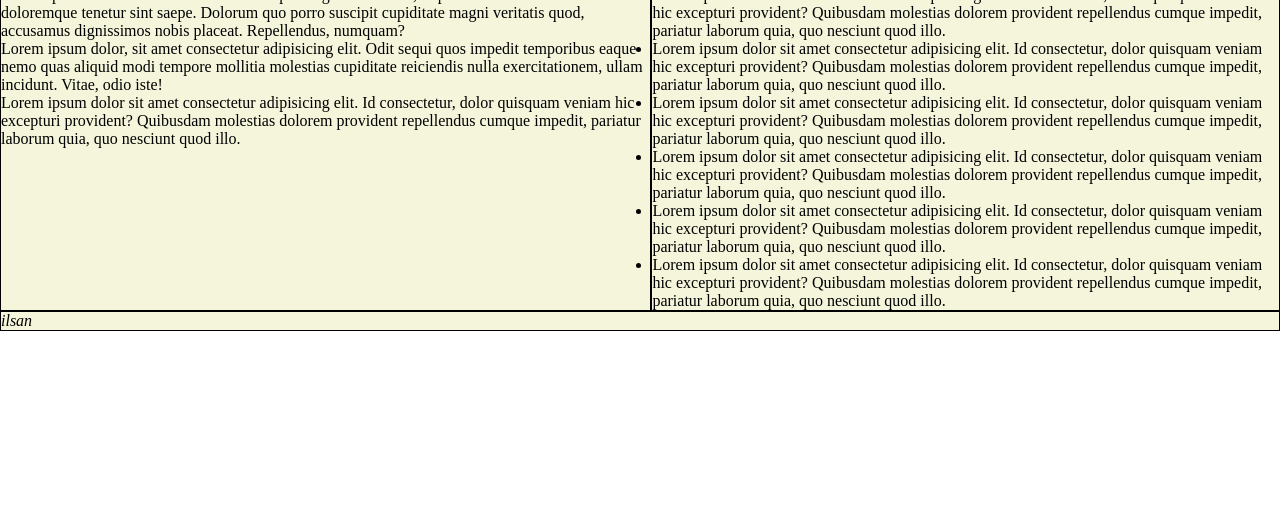
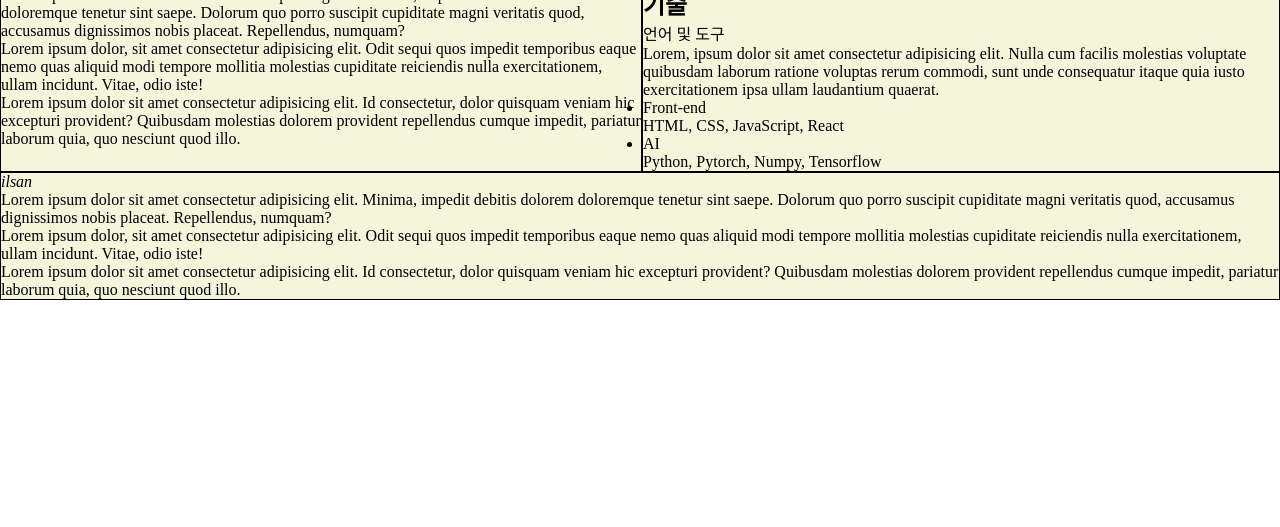
Before and after one commit to ehddnjsKim/dw.github.io, a plain HTML site: page port.html in a window 1280 px wide. Shown: the part 273-800 px from the top of the page. Drawn offline with Linux system fonts and the light colour scheme.

Commit message:
Update port.html

```diff
--- a/port.html
+++ b/port.html
@@ -6,6 +6,10 @@
     <title>Dw&#39;s Portfolio</title>
     <link rel="shortcut icon" href="./images/dog.ico" type="images/x-icon" />
     <link rel="stylesheet" href="./css/port.css" />
+    <script
+      src="https://kit.fontawesome.com/133260cff9.js"
+      crossorigin="anonymous"
+    ></script>
   </head>
   <body>
     <header class="header">
@@ -26,70 +30,44 @@
 
     <main>
       <div class="portfolio">
-        <ul>
-          <li>
-            Lorem ipsum dolor sit amet consectetur adipisicing elit. Minima,
-            impedit debitis dolorem doloremque tenetur sint saepe. Dolorum quo
-            porro suscipit cupiditate magni veritatis quod, accusamus
-            dignissimos nobis placeat. Repellendus, numquam?
-          </li>
-          <li>
-            Lorem ipsum dolor, sit amet consectetur adipisicing elit. Odit sequi
-            quos impedit temporibus eaque nemo quas aliquid modi tempore
-            mollitia molestias cupiditate reiciendis nulla exercitationem, ullam
-            incidunt. Vitae, odio iste!
-          </li>
-          <li>
-            Lorem ipsum dolor sit amet consectetur adipisicing elit. Id
-            consectetur, dolor quisquam veniam hic excepturi provident?
-            Quibusdam molestias dolorem provident repellendus cumque impedit,
-            pariatur laborum quia, quo nesciunt quod illo.
-          </li>
-        </ul>
+        <p>
+          Lorem ipsum dolor sit amet consectetur adipisicing elit. Minima,
+          impedit debitis dolorem doloremque tenetur sint saepe. Dolorum quo
+          porro suscipit cupiditate magni veritatis quod, accusamus dignissimos
+          nobis placeat. Repellendus, numquam?
+        </p>
+        <p>
+          Lorem ipsum dolor, sit amet consectetur adipisicing elit. Odit sequi
+          quos impedit temporibus eaque nemo quas aliquid modi tempore mollitia
+          molestias cupiditate reiciendis nulla exercitationem, ullam incidunt.
+          Vitae, odio iste!
+        </p>
+        <p>
+          Lorem ipsum dolor sit amet consectetur adipisicing elit. Id
+          consectetur, dolor quisquam veniam hic excepturi provident? Quibusdam
+          molestias dolorem provident repellendus cumque impedit, pariatur
+          laborum quia, quo nesciunt quod illo.
+        </p>
       </div>
     </main>
     <aside>
       <div class="stacks">
+        <h2>기술</h2>
+        <p>언어 및 도구</p>
+        <p>
+          Lorem, ipsum dolor sit amet consectetur adipisicing elit. Nulla cum
+          facilis molestias voluptate quibusdam laborum ratione voluptas rerum
+          commodi, sunt unde consequatur itaque quia iusto exercitationem ipsa
+          ullam laudantium quaerat.
+        </p>
         <ul>
           <li>
-            Lorem ipsum dolor sit amet consectetur adipisicing elit. Id
-            consectetur, dolor quisquam veniam hic excepturi provident?
-            Quibusdam molestias dolorem provident repellendus cumque impedit,
-            pariatur laborum quia, quo nesciunt quod illo.
+            <p class="skill1">Front-end</p>
+            <p>HTML, CSS, JavaScript, React</p>
           </li>
           <li>
-            Lorem ipsum dolor sit amet consectetur adipisicing elit. Id
-            consectetur, dolor quisquam veniam hic excepturi provident?
-            Quibusdam molestias dolorem provident repellendus cumque impedit,
-            pariatur laborum quia, quo nesciunt quod illo.
-          </li>
-          <li>
-            Lorem ipsum dolor sit amet consectetur adipisicing elit. Id
-            consectetur, dolor quisquam veniam hic excepturi provident?
-            Quibusdam molestias dolorem provident repellendus cumque impedit,
-            pariatur laborum quia, quo nesciunt quod illo.
-          </li>
-        </ul>
-      </div>
-      <div class="cards">
-        <ul>
-          <li>
-            Lorem ipsum dolor sit amet consectetur adipisicing elit. Id
-            consectetur, dolor quisquam veniam hic excepturi provident?
-            Quibusdam molestias dolorem provident repellendus cumque impedit,
-            pariatur laborum quia, quo nesciunt quod illo.
-          </li>
-          <li>
-            Lorem ipsum dolor sit amet consectetur adipisicing elit. Id
-            consectetur, dolor quisquam veniam hic excepturi provident?
-            Quibusdam molestias dolorem provident repellendus cumque impedit,
-            pariatur laborum quia, quo nesciunt quod illo.
-          </li>
-          <li>
-            Lorem ipsum dolor sit amet consectetur adipisicing elit. Id
-            consectetur, dolor quisquam veniam hic excepturi provident?
-            Quibusdam molestias dolorem provident repellendus cumque impedit,
-            pariatur laborum quia, quo nesciunt quod illo.
+            <p class="skill2">AI</p>
+            <p>Python, Pytorch, Numpy, Tensorflow</p>
           </li>
         </ul>
       </div>
@@ -97,6 +75,24 @@
 
     <footer>
       <address>ilsan</address>
+      <p>
+        Lorem ipsum dolor sit amet consectetur adipisicing elit. Minima, impedit
+        debitis dolorem doloremque tenetur sint saepe. Dolorum quo porro
+        suscipit cupiditate magni veritatis quod, accusamus dignissimos nobis
+        placeat. Repellendus, numquam?
+      </p>
+      <p>
+        Lorem ipsum dolor, sit amet consectetur adipisicing elit. Odit sequi
+        quos impedit temporibus eaque nemo quas aliquid modi tempore mollitia
+        molestias cupiditate reiciendis nulla exercitationem, ullam incidunt.
+        Vitae, odio iste!
+      </p>
+      <p>
+        Lorem ipsum dolor sit amet consectetur adipisicing elit. Id consectetur,
+        dolor quisquam veniam hic excepturi provident? Quibusdam molestias
+        dolorem provident repellendus cumque impedit, pariatur laborum quia, quo
+        nesciunt quod illo.
+      </p>
     </footer>
   </body>
 </html>
```
